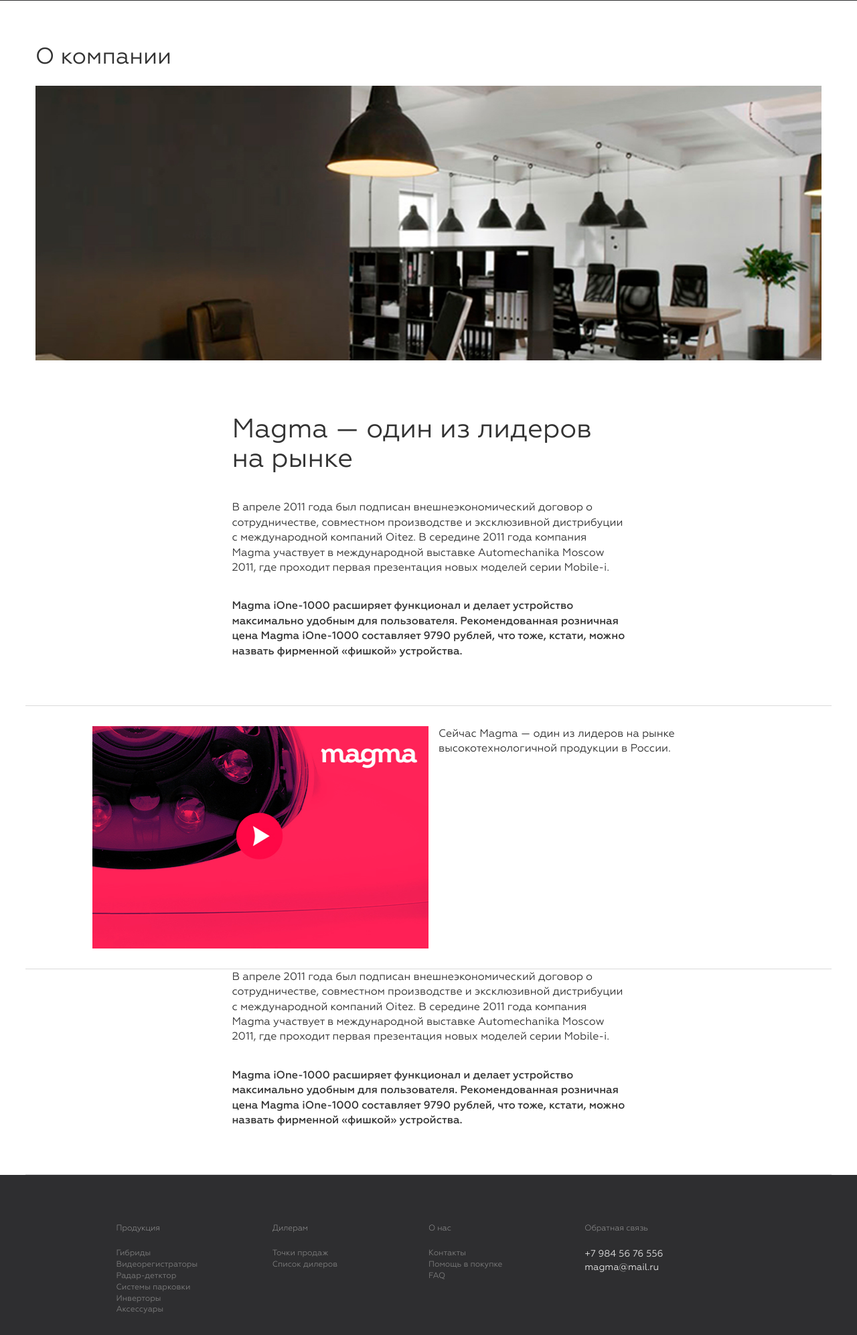
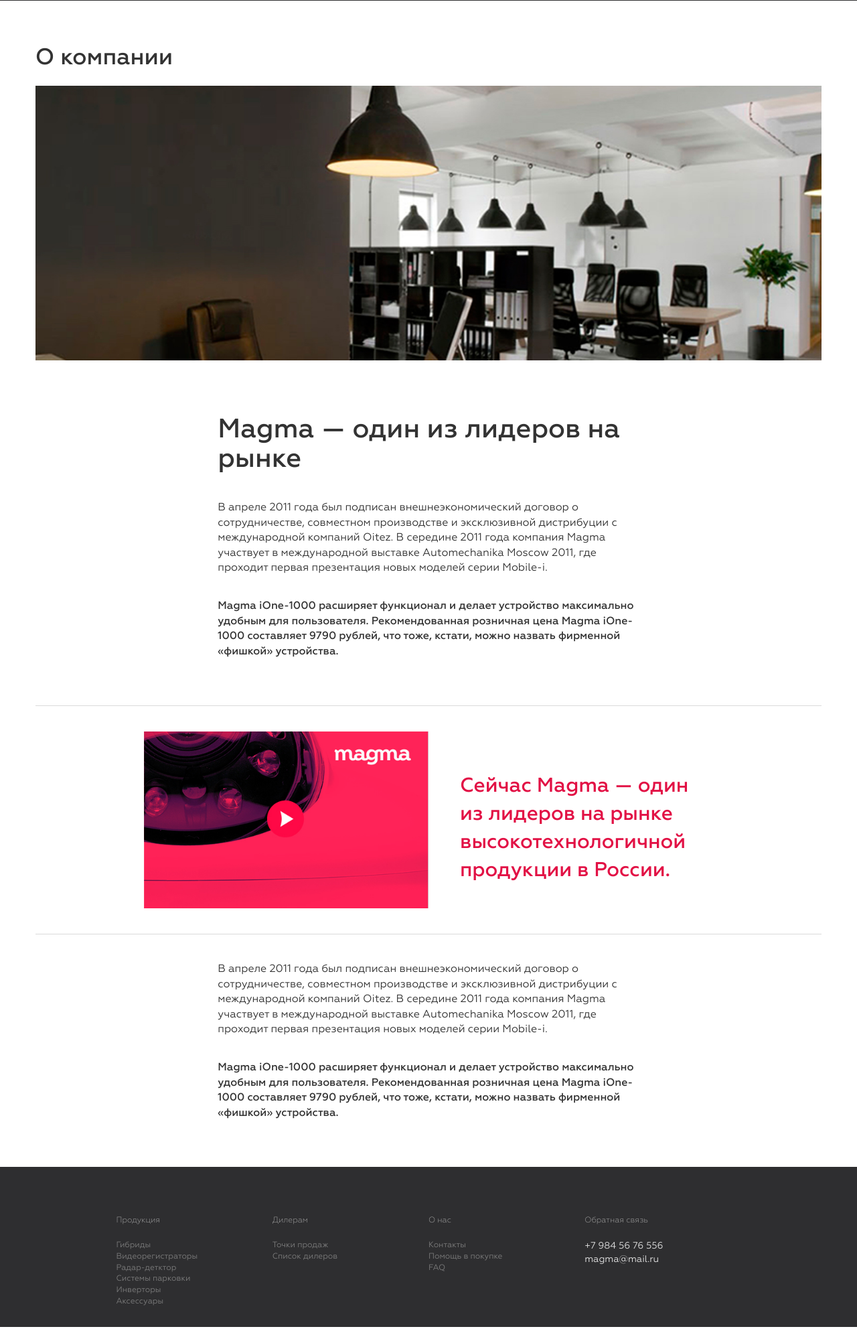
Before and after one commit to vasiliytsykin/magma, a PHP site: page /about.php in a window 1280 px wide. Shown: the part 359-2352 px from the top of the page at 67% size. Run offline with PHP 8.4, Linux system fonts and the light colour scheme.

Commit message:
about page 90% done

```diff
--- a/about.php
+++ b/about.php
@@ -9,7 +9,7 @@ include __DIR__.'/tmp/header.php'
         <div class="col-lg-12 col-md-12 col-sm-12 col-xs-12 about-top"></div>
     </div>
     <div class="row row-about-text">
-        <div class="col-lg-6 col-md-10 col-xs-12 about-text">
+        <div class="col-lg-6 col-md-10 col-sm-10 col-xs-12 about-text">
             <h2 class="about">Magma — один из лидеров на рынке</h2>
             <p class="about">
                 В апреле 2011 года был подписан внешнеэкономический договор о сотрудничестве,
@@ -25,17 +25,17 @@ include __DIR__.'/tmp/header.php'
         </div>
     </div>
     <div class="row row-video">
-        <div class="col-lg-10">
-            <div class="col-lg-6 video"></div>
-            <div class="col-lg-6 video-text">
+        <div class="col-lg-6 col-md-6 col-sm-6 col-xs-12 video-container">
+                <div class="video"></div>
+        </div>
+            <div class="col-lg-6 col-md-6 col-sm-6 col-xs-12 video-text">
                 <p>
                     Сейчас Magma — один из лидеров на рынке высокотехнологичной продукции в России.
                 </p>
             </div>
         </div>
-    </div>
-    <div class="row row-about-text">
-        <div class="col-lg-6 col-md-10 col-xs-12 about-text">
+    <div class="row row-about-text row-about-text-bottom">
+        <div class="col-lg-6 col-md-10 col-sm-10 col-xs-12 about-text">
             <p class="about">
                 В апреле 2011 года был подписан внешнеэкономический договор о сотрудничестве,
                 совместном производстве и эксклюзивной дистрибуции с международной компаний Oitez.
--- a/css/about.css
+++ b/css/about.css
@@ -8,16 +8,17 @@
 
 h1.about{
     font-size: 34px;
-    font-weight: 400;
+    font-weight: 500;
     margin: 65px 0 25px 0;
 }
 
 .about-top{
     height: 410px;
     background: url("/img/about-top.jpg") no-repeat center;
+    padding: 0;
 }
 
-.row .col-lg-6.col-md-10.about-text, .row.row-video .col-lg-10{
+.row .col-lg-6.col-md-10.about-text{
     margin-left: auto;
     margin-right: auto;
     padding: 0;
@@ -25,18 +26,28 @@ h1.about{
     margin-bottom: 70px;
 }
 
+@media only screen and (min-width: 1200px){
+    .row .col-lg-6.about-text{ width: 55%; }
+}
+
+
+@media only screen and (min-width: 992px) {
+    .col-md-10 { width: 82.333333%; }
+}
+
 .row.row-about-text, .row.row-video{
+    margin: 0;
     border-bottom: 1px solid #dadada;
 }
 
 h2.about{
     font-size: 40px;
-    font-weight: 400;
-    margin: 80px 0 40px 0;
+    font-weight: 500;
+    margin: 80px 0 0 0;
 }
 
 p.about{
-    margin: 0 0 35px 0;
+    margin: 40px 0 35px 0;
 }
 
 p.about.ione{
@@ -45,10 +56,81 @@ p.about.ione{
 }
 
 .row.row-video{
-    padding: 30px 0;
+    padding: 38px 0;
+}
+
+.video-container{
+    padding: 0 0 0 13.75%;
 }
 
 .row-video .video{
-    height: 332px;
-    background: url("/img/video.jpg") no-repeat center;
+    padding: 62.135% 0 0 0;
+    margin: 0;
+    background-size: contain;
+    -webkit-background-size: contain;
+    -moz-background-size: contain;
+    -o-background-size: contain;
+    background-image: url('/img/video.jpg');
+    background-repeat: no-repeat;
+    background-position: center;
 }
+
+.row-video p{
+    font-size: 36px;
+    font-weight: 500;
+    color: #e21145;
+}
+
+@media only screen and (max-width: 1518px){
+    .row-video p{ font-size: 34px; }
+}
+
+@media only screen and (max-width: 1436px){
+    .row-video p{ font-size: 32px; }
+}
+
+@media only screen and (max-width: 1354px){
+    .row-video p{ font-size: 30px; }
+}
+
+@media only screen and (max-width: 1272px){
+    .row-video p{ font-size: 28px; }
+}
+
+@media only screen and (max-width: 1190px){
+    .row-video p{ font-size: 26px; }
+}
+
+@media only screen and (max-width: 1108px){
+    .row-video p{ font-size: 24px; }
+}
+
+@media only screen and (max-width: 1028px){
+    .row-video p{ font-size: 22px; }
+    h2.about{display: none;}
+    p.about{ margin: 60px 0 35px 0; }
+}
+
+@media only screen and (max-width: 920px){
+    .row-video p{ font-size: 20px; }
+}
+
+@media only screen and (max-width: 828px){
+    .row-video p{ font-size: 18px; }
+}
+
+@media only screen and (max-width: 767px){
+    .row-video p{ font-size: 32px; }
+    .video-container{ padding: 0; }
+    .container-fluid{ padding: 0 7.812%; }
+    .row.row-video .col-xs-12.video-text { padding: 8% 12% 0 12%; }
+    .row .col-lg-6.col-md-10.about-text{ font-size: 24px}
+    .row.row-about-text{ padding: 0;}
+}
+.row .col-lg-6.video-text{
+    padding: 5% 16% 0 4%;
+}
+
+.row.row-about-text.row-about-text-bottom{
+    border: none;
+}
```
Also changed, not shown: css/style.css (+7 -2 lines).
